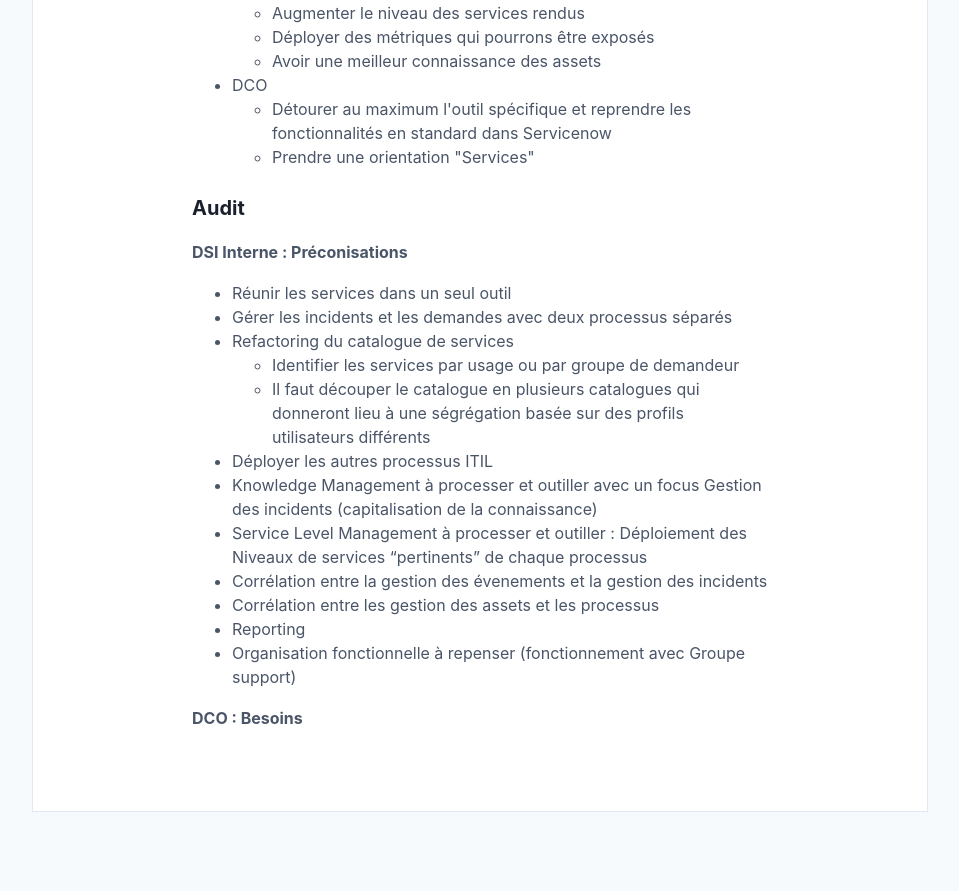
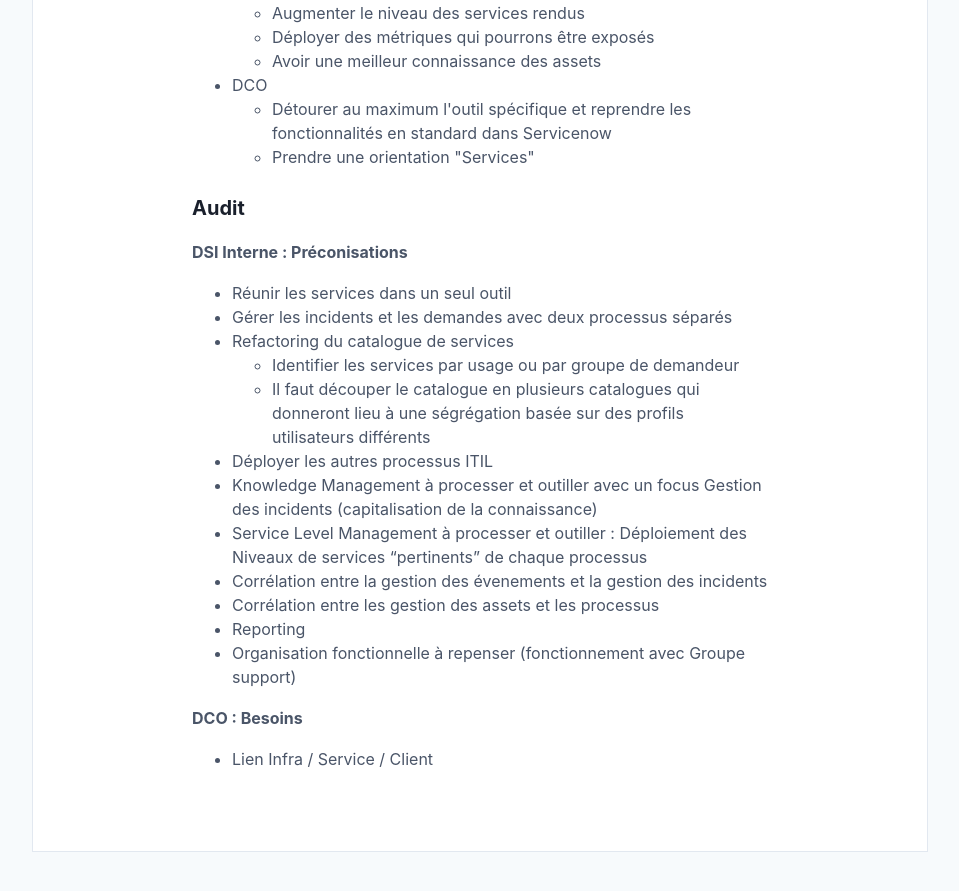
Before and after one commit to greglejeune/blog, a Jekyll site: the page built from _posts/2020-02-11-ITSM.md, in a window 1280 px wide and 900 px high, scrolled down 1583 px. Shown: the top 891 px of the window, without its empty margins (160-1119 px from the left). Built offline with Jekyll 4.4.1, drawn with Linux system fonts in a browser that asks for light colours; before the commit the page ends 2443 px from its top, so only the background shows below that.

Commit message:
Update 2020-02-11-ITSM.md

```diff
--- a/_posts/2020-02-11-ITSM.md
+++ b/_posts/2020-02-11-ITSM.md
@@ -106,4 +106,8 @@ différents</li>
 
   <p><b>DCO : Besoins</b></p>
 
+  <ul>
+    <li>Lien Infra / Service / Client</li>
+  </ul>
+
 </div>
```
